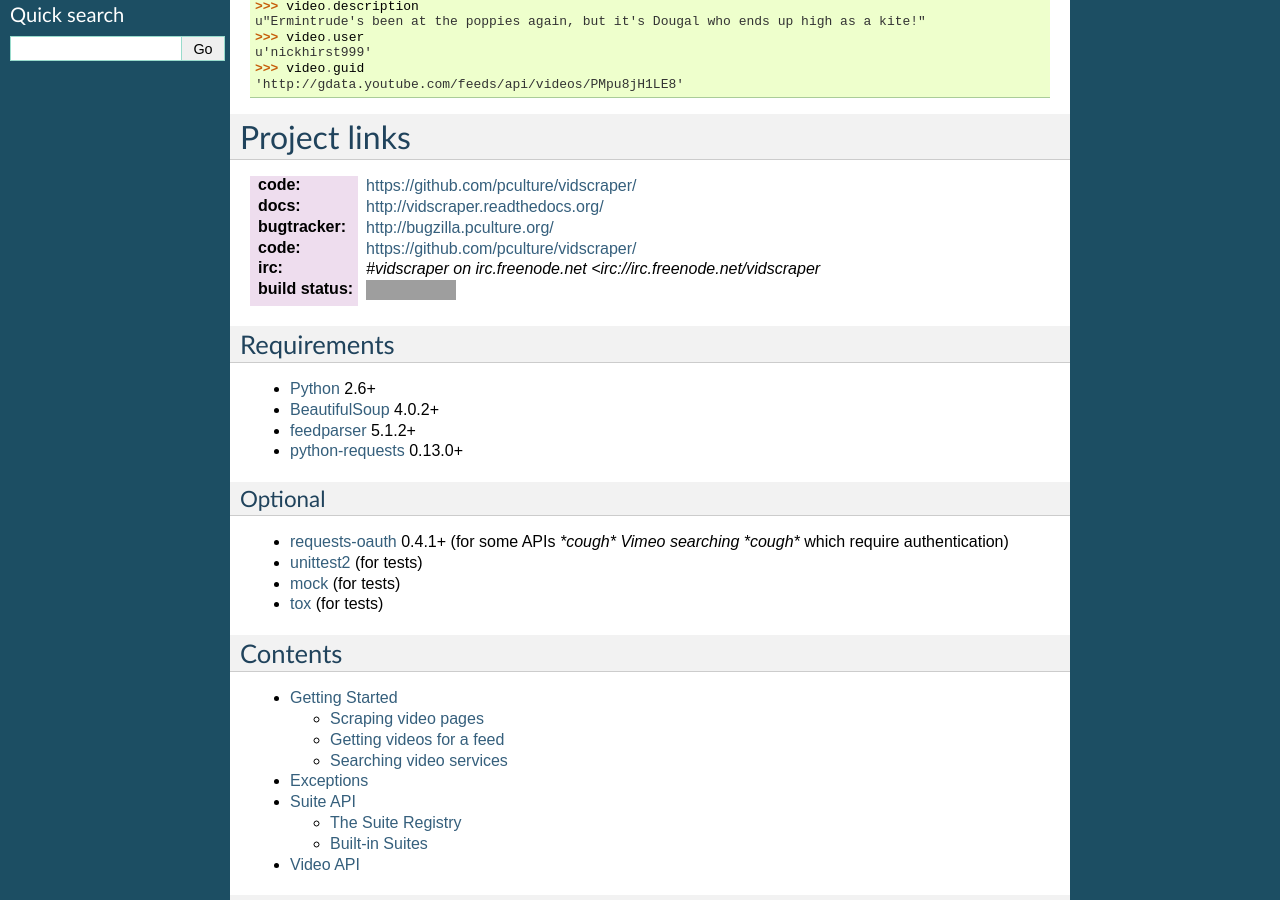
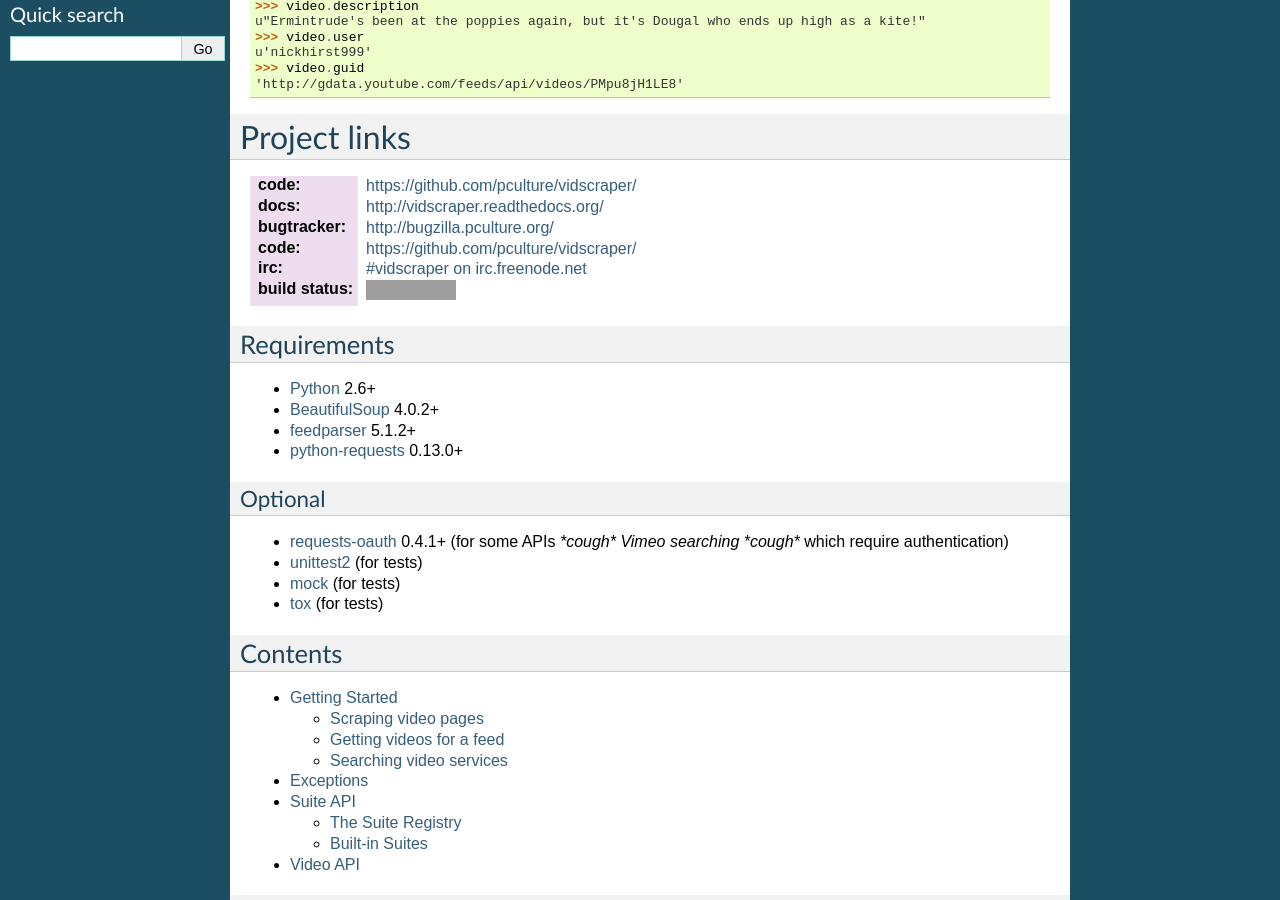
Before and after one commit to pculture/vidscraper, a Sphinx documentation site: the page built from docs/index.rst, in a window 1280 px wide and 900 px high, scrolled down 339 px. Built offline with Sphinx 7.4.7, drawn with Linux system fonts in a browser that asks for light colours; grey boxes are pictures that could not be loaded.

Commit message:
Corrected vidscraper irc link.

```diff
--- a/README.rst
+++ b/README.rst
@@ -35,7 +35,7 @@ Project links
 :docs:         http://vidscraper.readthedocs.org/
 :bugtracker:   http://bugzilla.pculture.org/
 :code:         https://github.com/pculture/vidscraper/
-:irc:          `#vidscraper on irc.freenode.net <irc://irc.freenode.net/vidscraper`
+:irc:          `#vidscraper on irc.freenode.net <irc://irc.freenode.net/vidscraper>`_
 :build status: |build-image|
 
 .. |build-image| image:: https://secure.travis-ci.org/pculture/vidscraper.png?branch=develop
--- a/docs/index.rst
+++ b/docs/index.rst
@@ -70,7 +70,7 @@ Project links
 :docs:         http://vidscraper.readthedocs.org/
 :bugtracker:   http://bugzilla.pculture.org/
 :code:         https://github.com/pculture/vidscraper/
-:irc:          `#vidscraper on irc.freenode.net <irc://irc.freenode.net/vidscraper`
+:irc:          `#vidscraper on irc.freenode.net <irc://irc.freenode.net/vidscraper>`_
 :build status: |build-image|
 
 .. |build-image| image:: https://secure.travis-ci.org/pculture/vidscraper.png?branch=develop
```
